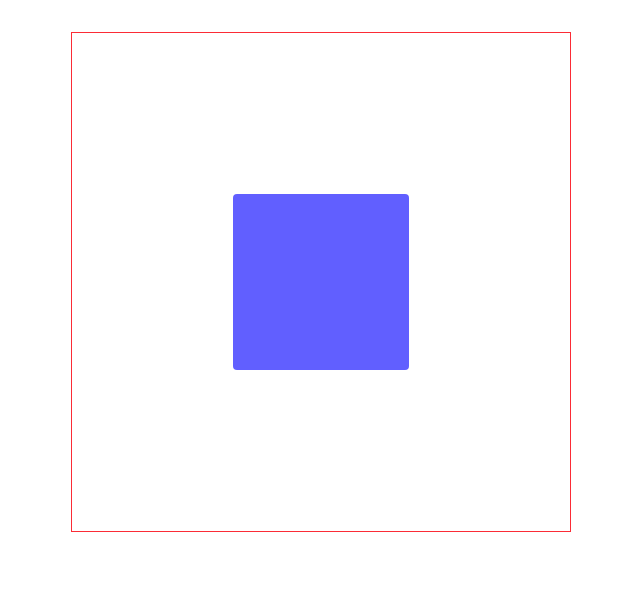
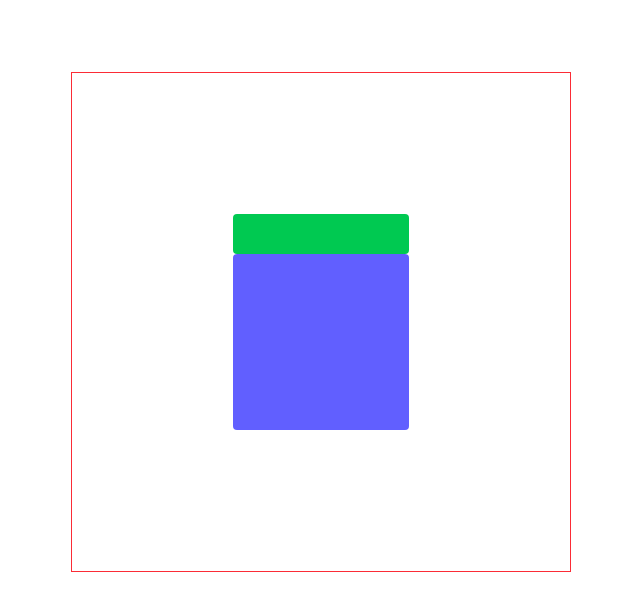
Before and after one commit to monirdewan/framer-motion-basics, a React (Vite) app: page / in a window 1280 px wide. Shown: the top 610 px of the page, without its empty margins (319-959 px from the left). Built offline with nearby package versions, Linux system fonts and the light colour scheme.

Commit message:
lesson ten done

```diff
--- a/src/App.jsx
+++ b/src/App.jsx
@@ -8,6 +8,7 @@ import LessonNine from './pages/LessonNine'
 import LessonOne from './pages/lessonOne'
 import LessonSeven from './pages/LessonSeven'
 import LessonSix from './pages/lessonSix'
+import LessonTen from './pages/LessonTen'
 import LessonThree from './pages/LessonThree'
 import LessonTwo from './pages/LessonTwo'
 
@@ -23,7 +24,8 @@ function App() {
       {/* <LessonSix></LessonSix> */}
       {/* <LessonSeven></LessonSeven> */}
       {/* <LessonEight></LessonEight> */}
-      <LessonNine></LessonNine>
+      {/* <LessonNine></LessonNine> */}
+      <LessonTen></LessonTen>
     </>
   )
 }
--- /dev/null
+++ b/src/pages/LessonTen.jsx
@@ -0,0 +1,20 @@
+// eslint-disable-next-line no-unused-vars
+import { useDragControls, motion } from 'motion/react';
+import React from 'react';
+
+const LessonTen = () => {
+    const controls = useDragControls()
+    return (
+        <div className='size-[500px] border border-red-500 mx-auto flex justify-center items-center flex-col mt-10' >
+            <div className='w-44 h-10 bg-green-500 rounded'
+             onPointerDown={(e)=>controls.start(e)}
+            ></div>
+             <motion.div className='size-44  bg-indigo-500 rounded'
+             drag="x"
+             dragControls={controls}
+             ></motion.div>
+        </div>
+    );
+};
+
+export default LessonTen;
```
